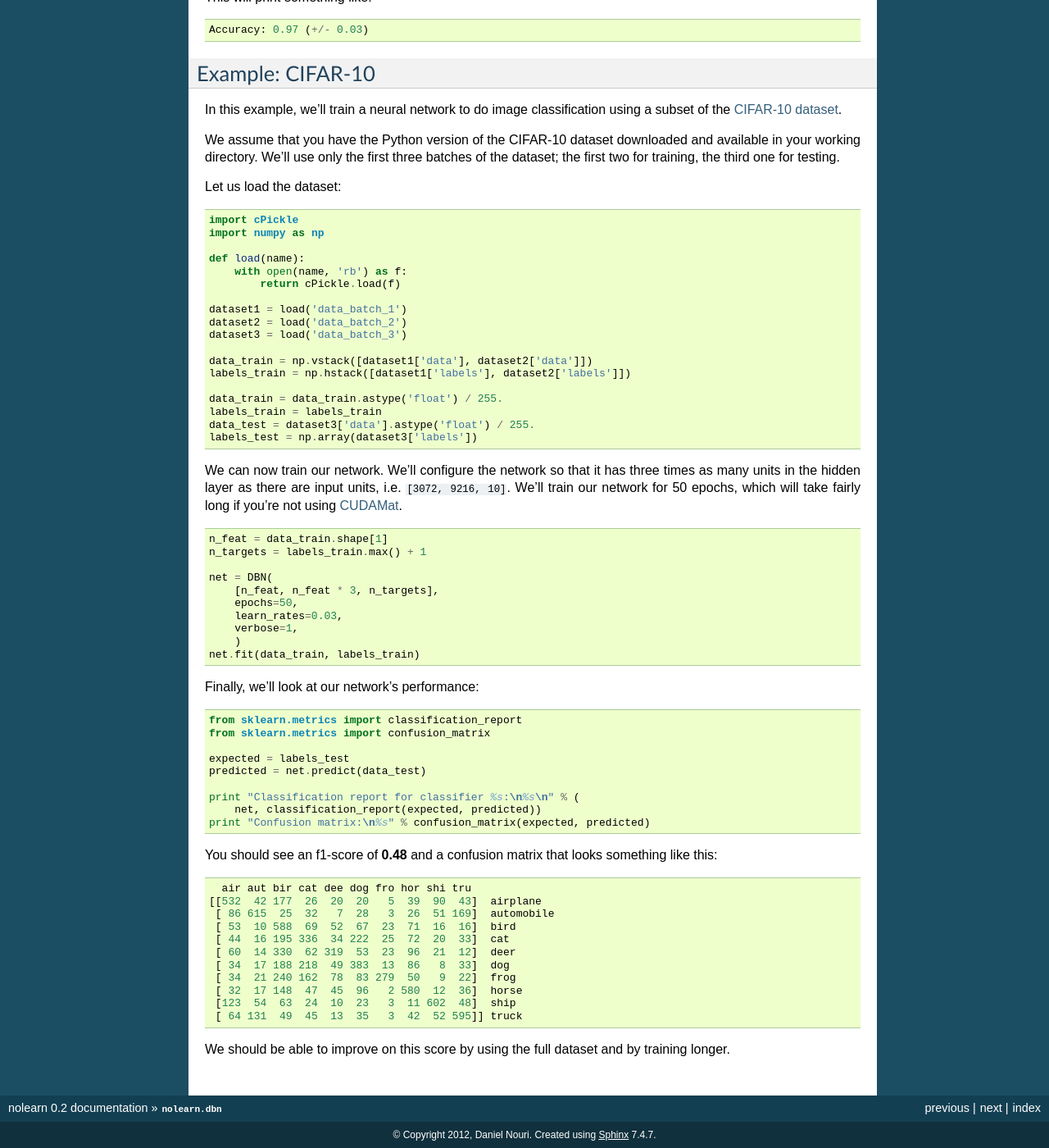
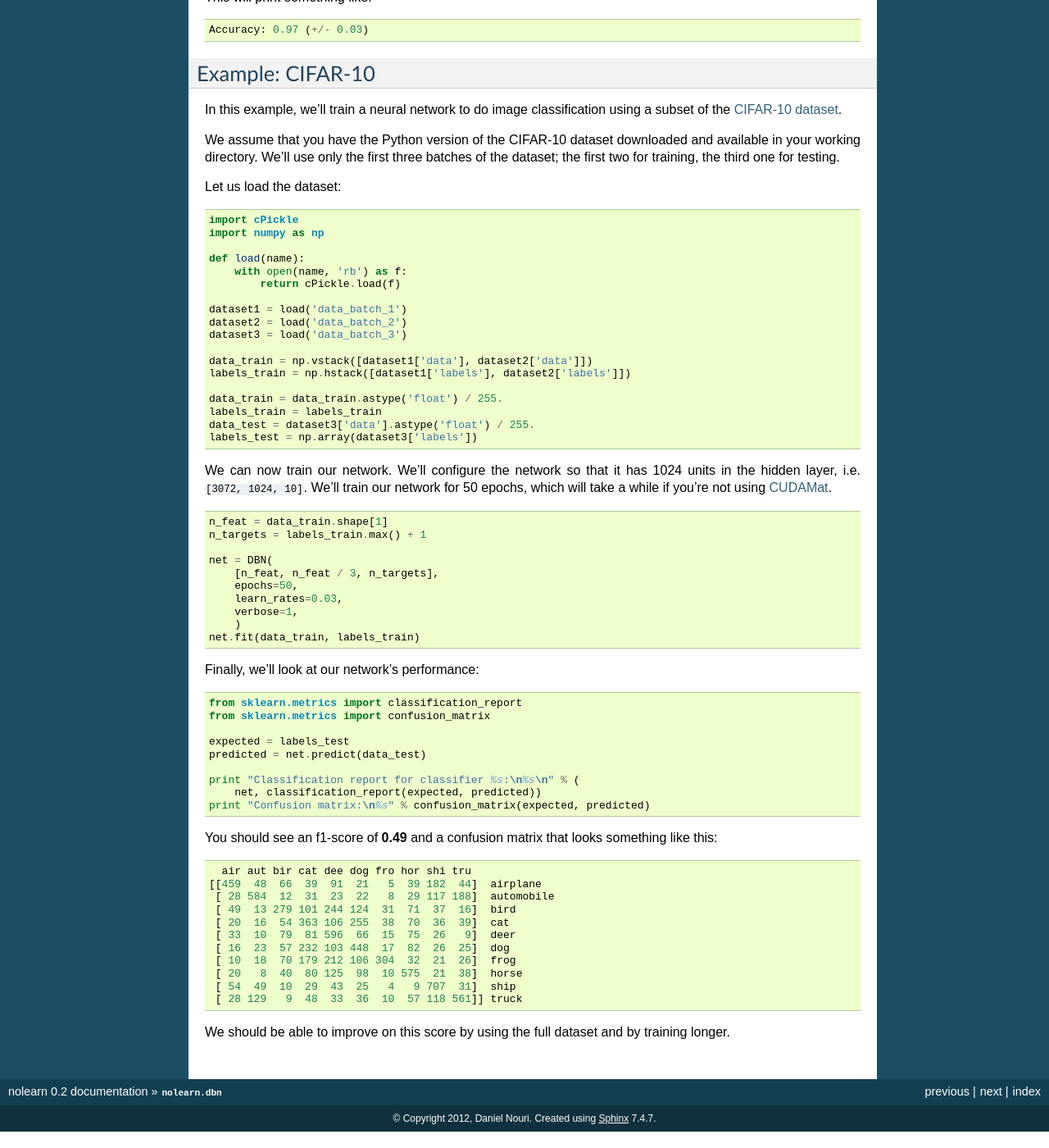
Before and after one commit to dnouri/nolearn, a Sphinx documentation site: the page built from docs/dbn.rst, in a window 1280 px wide and 1400 px high, scrolled down 1377 px. Shown: the whole window at 82% size. Built offline with Sphinx 7.4.7, drawn with Linux system fonts in a browser that asks for light colours.

Commit message:
Use a smaller let which yields similar performance.

```diff
--- a/docs/dbn.rst
+++ b/docs/dbn.rst
@@ -134,10 +134,9 @@ Let us load the dataset:
   labels_test = np.array(dataset3['labels'])
 
 We can now train our network.  We'll configure the network so that it
-has three times as many units in the hidden layer as there are input
-units, i.e. ``[3072, 9216, 10]``.  We'll train our network for 50
-epochs, which will take fairly long if you're not using `CUDAMat
-<http://code.google.com/p/cudamat/>`_.
+has 1024 units in the hidden layer, i.e. ``[3072, 1024, 10]``.  We'll
+train our network for 50 epochs, which will take a while if you're not
+using `CUDAMat <http://code.google.com/p/cudamat/>`_.
 
 .. code-block:: python
 
@@ -145,7 +144,7 @@ epochs, which will take fairly long if you're not using `CUDAMat
   n_targets = labels_train.max() + 1
 
   net = DBN(
-      [n_feat, n_feat * 3, n_targets],
+      [n_feat, n_feat / 3, n_targets],
       epochs=50,
       learn_rates=0.03,
       verbose=1,
@@ -166,20 +165,20 @@ Finally, we'll look at our network's performance:
       net, classification_report(expected, predicted))
   print "Confusion matrix:\n%s" % confusion_matrix(expected, predicted)
 
-You should see an f1-score of **0.48** and a confusion matrix that
+You should see an f1-score of **0.49** and a confusion matrix that
 looks something like this::
 
     air aut bir cat dee dog fro hor shi tru
-  [[532  42 177  26  20  20   5  39  90  43]  airplane
-   [ 86 615  25  32   7  28   3  26  51 169]  automobile
-   [ 53  10 588  69  52  67  23  71  16  16]  bird
-   [ 44  16 195 336  34 222  25  72  20  33]  cat
-   [ 60  14 330  62 319  53  23  96  21  12]  deer
-   [ 34  17 188 218  49 383  13  86   8  33]  dog
-   [ 34  21 240 162  78  83 279  50   9  22]  frog
-   [ 32  17 148  47  45  96   2 580  12  36]  horse
-   [123  54  63  24  10  23   3  11 602  48]  ship
-   [ 64 131  49  45  13  35   3  42  52 595]] truck
+  [[459  48  66  39  91  21   5  39 182  44]  airplane
+   [ 28 584  12  31  23  22   8  29 117 188]  automobile
+   [ 49  13 279 101 244 124  31  71  37  16]  bird
+   [ 20  16  54 363 106 255  38  70  36  39]  cat
+   [ 33  10  79  81 596  66  15  75  26   9]  deer
+   [ 16  23  57 232 103 448  17  82  26  25]  dog
+   [ 10  18  70 179 212 106 304  32  21  26]  frog
+   [ 20   8  40  80 125  98  10 575  21  38]  horse
+   [ 54  49  10  29  43  25   4   9 707  31]  ship
+   [ 28 129   9  48  33  36  10  57 118 561]] truck
 
 We should be able to improve on this score by using the full dataset
 and by training longer.
```
